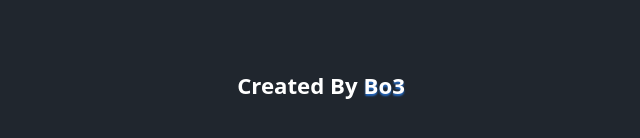
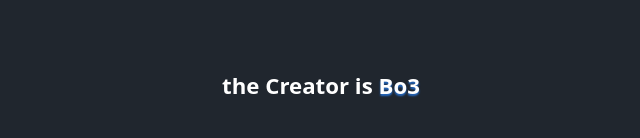
Before and after one commit to Omar-bit/TODO, a plain HTML site: page index.html in a window 1280 px wide. Shown: the part 686-824 px from the top of the page, without its empty margins (319-959 px from the left). Drawn offline with Linux system fonts and the light colour scheme.

Commit message:
Update index.html

```diff
--- a/index.html
+++ b/index.html
@@ -20,7 +20,7 @@
     </div>
     <footer>
       <h3>
-        Created By
+       the Creator is
         <a href="https://www.instagram.com/omar__bouassida" target="_blank"
           >Bo3</a
         >
```
